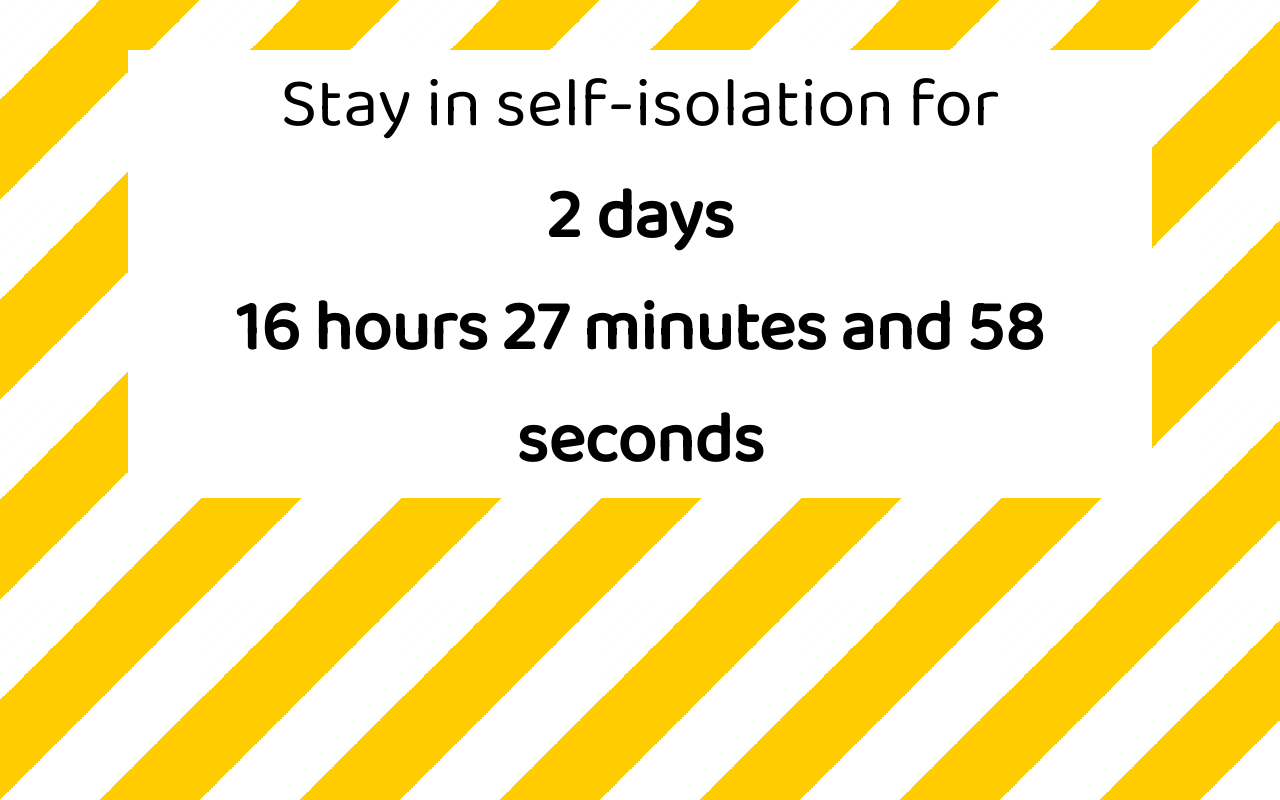
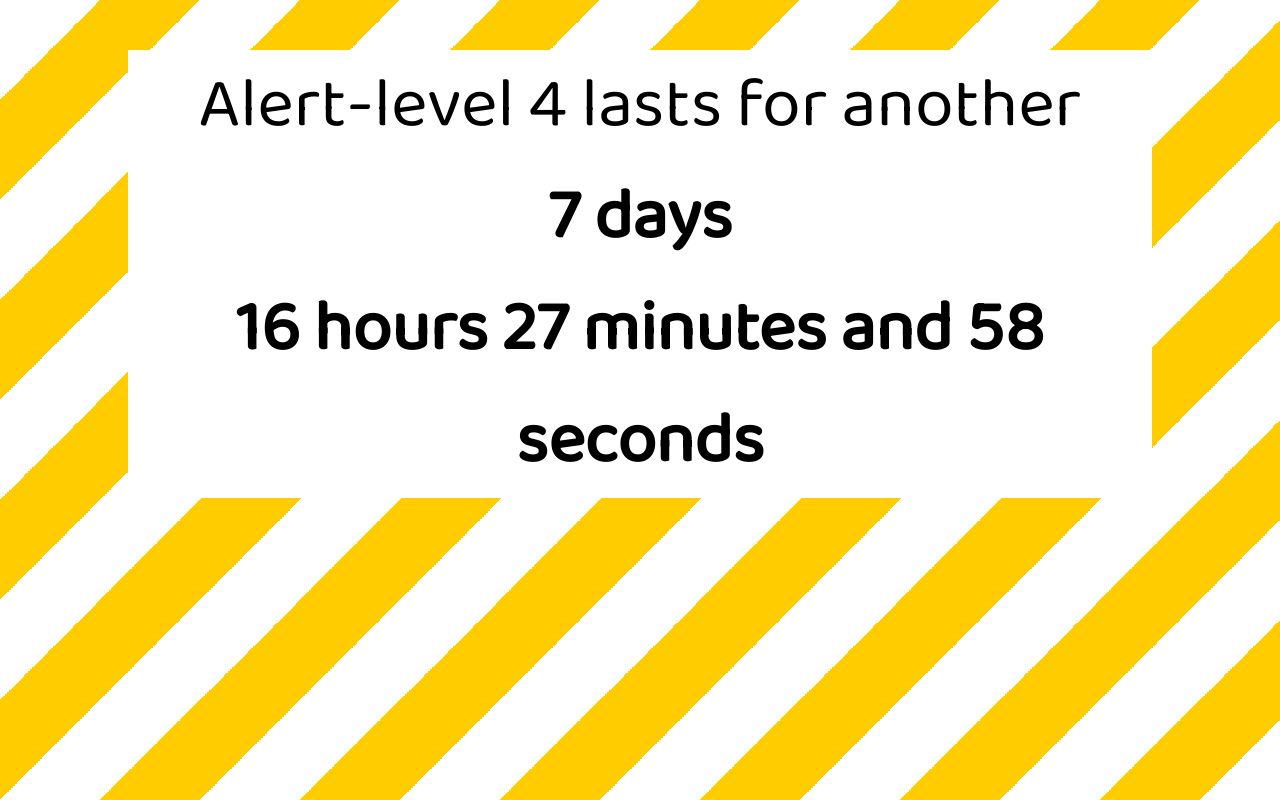
Before and after one commit to AntonHuggard/SIC, a plain HTML site: page index.html in a window 1280 px wide. Drawn offline with Linux system fonts and the light colour scheme.

Commit message:
level-4 extended until next Monday

```diff
--- a/index.html
+++ b/index.html
@@ -39,10 +39,10 @@
     <div id = "wrapper">
         <div id = "invis_box"><div id = "box" class = "centre">
 
-        <p>Stay in self-isolation for</p>
+        <p>Alert-level 4 lasts for another</p>
         <p id = "clock"></p>
         <script>
-            const countDownDate = new Date ("Apr 22, 2020 22:59:00").getTime();
+            const countDownDate = new Date ("Apr 27, 2020 22:59:00").getTime();
             const x = setInterval(function() {
                 const now = new Date().getTime();
 
```
